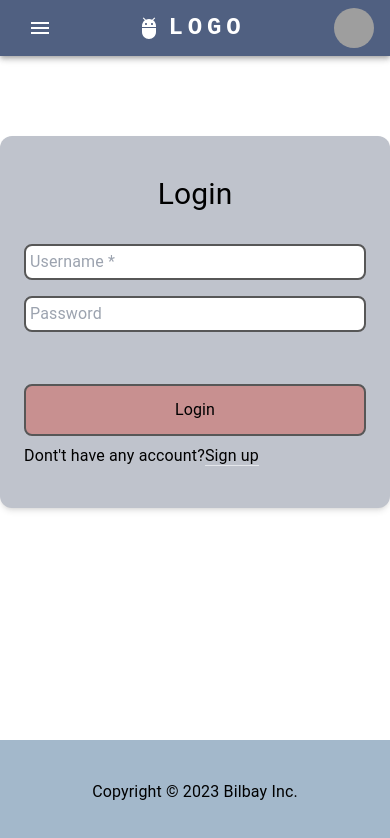
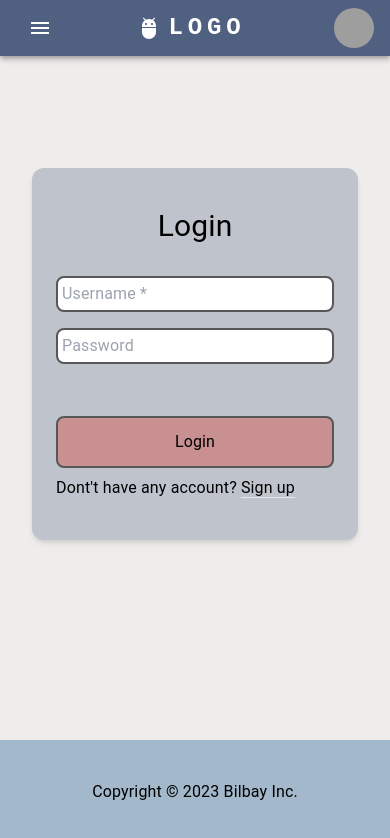
Before and after one commit to JohanBengtsson89/Bilbay-frontend, a React (Vite) app: page /loginpage in a window 390 px wide. Shown: the top 838 px of the page. Built offline with nearby package versions, Linux system fonts and the light colour scheme; grey boxes are pictures that could not be loaded.

Commit message:
added screen breakpoint, changed background color. fixed responsivity.

```diff
--- a/src/components/Pages/LoginPage.jsx
+++ b/src/components/Pages/LoginPage.jsx
@@ -1,10 +1,13 @@
 import React from 'react'
 
 function LoginPage() {
+
+
+
     return (
       <>
-        <div className="mt-20 ">
-          <div className="container max-w-lg mx-auto flex-1 flex flex-col items-center justify-center">
+        <div className="pt-28 h-[calc(100vh-theme(spacing.24))] bg-[#EFECEC] lg:pt-25">
+          <div className="container max-w-lg mx-auto flex-1 flex flex-col items-center justify-center lg:px-8">
             <div className="bg-[#BFC3CC] px-6 py-10 rounded-xl shadow-md text-black w-full">
               <h1 className="mb-8 text-3xl text-center">Login</h1>
 
@@ -29,11 +32,11 @@ function LoginPage() {
                 Login
               </button>
 
-              <div className="text-grey-dark ">
+              <div className="text-grey-dark">
                 Dont't have any account?
                 <a
-                  className="no-underline border-b border-blue text-blue" href="../Signup/">
-                  Sign up
+                  className="ml-1 no-underline border-b border-blue text-blue" href="../Signup/">
+                   Sign up
                 </a>
               </div>
 
--- a/tailwind.config.js
+++ b/tailwind.config.js
@@ -3,6 +3,22 @@ export default {
   content: ["./index.html", "./src/**/*.{js,ts,jsx,tsx}"],
   theme: {
     extend: {},
+    screens: {
+      "2xl": { max: "1535px" },
+      // => @media (max-width: 1535px) { ... }
+
+      xl: { max: "1279px" },
+      // => @media (max-width: 1279px) { ... }
+
+      lg: { max: "900px" },
+      // => @media (max-width: 1023px) { ... }
+
+      md: { max: "767px" },
+      // => @media (max-width: 767px) { ... }
+
+      sm: { max: "639px" },
+      // => @media (max-width: 639px) { ... }
+    },
   },
   plugins: [],
 };
```
